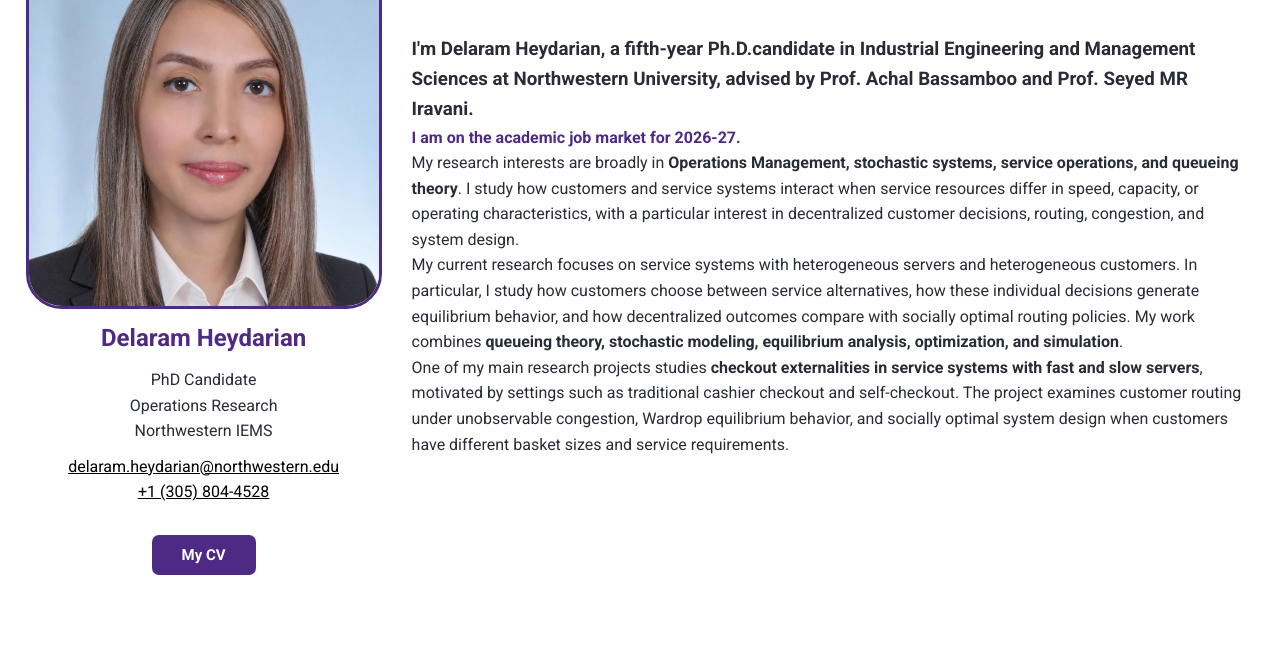
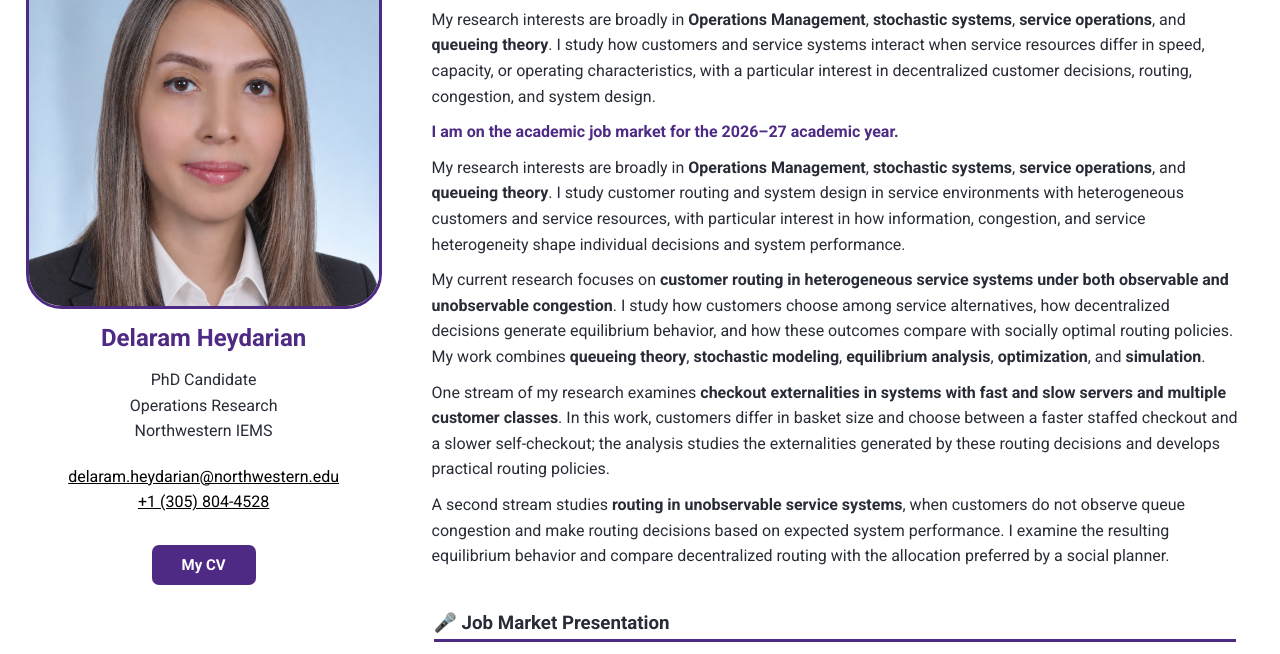
Before and after one commit to DelaramHeydarian/DelaramHeydarian.github.io, a plain HTML site: page index.html in a window 1280 px wide. Shown: the part 253-907 px from the top of the page. Drawn offline with nearby package versions, Linux system fonts and the light colour scheme.

Commit message:
change the ho,epage according to new info.

```diff
--- a/index.html
+++ b/index.html
@@ -59,7 +59,7 @@
                 <div class="contact_info_item" style="text-align: center;">
                     <a href="mailto:delaram.heydarian@northwestern.edu"
                         target="_blank">delaram.heydarian@northwestern.edu</a>
-                </br>
+                    </br>
                     <a href="tel:+13058044528">+1 (305) 804-4528</a>
                 </div>
                 <div class="btn_section">
@@ -68,33 +68,58 @@
                 </div>
             </div>
             <div class="intro_text">
-                <h3 class="my_heading">I'm <b>Delaram Heydarian</b>, a fifth-year Ph.D.candidate in <b>Industrial
-                        Engineering and Management Sciences</b> at <b>Northwestern University</b>, advised by
-                    <b>Prof. Achal Bassamboo</b> and
+                <h3 class="my_heading">I'm <b>Delaram Heydarian</b>, a fifth-year Ph.D.candidate in <b>Operations
+                        Research</b> at <b>Northwestern University</b>, advised by <b>Prof. Achal Bassamboo</b> and
                     <b>Prof. Seyed MR Iravani</b>.
                 </h3>
-                <h4 id="my_job_title"><b>I am on the academic job market for 2026-27.</b></h4>
                 <p>
-                    My research interests are broadly in <b>Operations Management, stochastic systems, service
-                        operations, and queueing theory</b>. I study how customers and service systems interact when
-                    service
+                    My research interests are broadly in <b>Operations Management</b>, <b>stochastic systems</b>,
+                    <b>service operations</b>, and <b>queueing theory</b>. I study how customers and service systems
+                    interact when service
                     resources differ in speed, capacity, or operating characteristics, with a particular interest in
                     decentralized customer decisions, routing, congestion, and system design.
                 </p>
+                <h4 id="my_job_title"><b>I am on the academic job market for the 2026–27 academic year.</b></h4>
                 <p>
-                    My current research focuses on service systems with heterogeneous servers and heterogeneous
-                    customers. In particular, I study how customers choose between service alternatives, how these
-                    individual decisions generate equilibrium behavior, and how decentralized outcomes compare with
-                    socially optimal routing policies. My work combines <b>queueing theory, stochastic modeling,
-                        equilibrium analysis, optimization, and simulation</b>.
+                    My research interests are broadly in <b>Operations Management</b>, <b>stochastic systems</b>,
+                    <b>service operations</b>, and <b>queueing theory</b>. I study customer routing and system design in
+                    service environments with heterogeneous customers and service resources, with particular interest in
+                    how information,
+                    congestion, and service heterogeneity shape individual decisions and system performance.
                 </p>
                 <p>
-                    One of my main research projects studies <b>checkout externalities in service systems with fast and
-                        slow servers</b>, motivated by settings such as traditional cashier checkout and self-checkout.
-                    The
-                    project examines customer routing under unobservable congestion, Wardrop equilibrium behavior,
-                    and socially optimal system design when customers have different basket sizes and service
-                    requirements.
+                    My current research focuses on <b>customer routing in heterogeneous service systems under both
+                        observable and unobservable congestion</b>. I study how customers choose among service
+                    alternatives, how
+                    decentralized decisions generate equilibrium behavior, and how these outcomes compare with socially
+                    optimal routing policies. My work combines <b>queueing theory</b>, <b>stochastic modeling</b>,
+                    <b>equilibrium analysis</b>, <b>optimization</b>, and <b>simulation</b>.
+                </p>
+                <p>
+                    One stream of my research examines <b>checkout externalities in systems with fast and slow servers
+                        and
+                        multiple customer classes</b>. In this work, customers differ in basket size and choose between
+                    a faster
+                    staffed checkout and a slower self-checkout; the analysis studies the externalities generated by
+                    these routing decisions and develops practical routing policies.
+                </p>
+                <p>
+                    A second stream studies <b>routing in unobservable service systems</b>, when customers do not
+                    observe queue
+                    congestion and make routing decisions based on expected system performance. I examine the resulting
+                    equilibrium behavior and compare decentralized routing with the allocation preferred by a social
+                    planner.
+                </p>
+                <h3 class="line">🎤 Job Market Presentation</h3>
+                <p><b>Checkout Externalities: A Slow Server Problem with Two Classes</b></br>
+                    I will present my <b>job market paper</b> at the <b>2026 INFORMS Annual Meetings</b> in the session
+                    Service Operations, Supply Chains, and Experimentation.</p>
+                <p>
+                    <b>Monday, November 2, 2026 | 1:15-2:30 PM</b>
+                    </br><b>Moscone South 205 (Level 2)</b>
+                    </br>
+                    If you are attending INFORMS and would like to discuss my research or meet during the conference,
+                    please feel free to reach out.
                 </p>
             </div>
         </section>
--- a/styles/home.css
+++ b/styles/home.css
@@ -1,6 +1,6 @@
 .intro {
   display: flex;
-  align-items: center;
+  align-items: start;
   justify-content: space-around;
   width: 100%;
   height: 100%;
@@ -15,6 +15,7 @@
   flex-direction: column;
   justify-content: space-around;
   flex-wrap: wrap;
+  margin:20px;
 }
 
 .intro_profile_sec {
--- a/styles/styles.css
+++ b/styles/styles.css
@@ -36,6 +36,10 @@ main {
 a {
   text-decoration: none;
 }
+h3,h4,p{
+  margin-bottom: 10px;
+}
+
 #title_text {
   padding: 20px 10px;
   color: var(--text-color);
```
